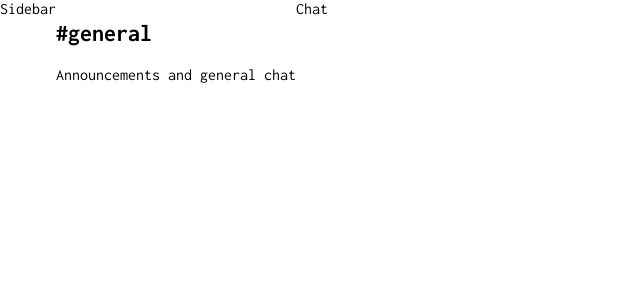
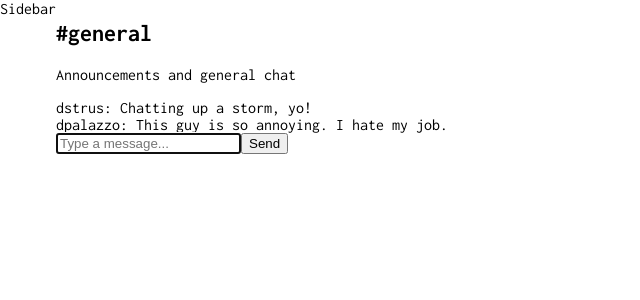
Before and after one commit to Awnead/Slap, a React (Create React App) app: page / in a window 1280 px wide. Shown: the top 300 px of the page, without its empty margins (0-640 px from the left). Built offline with nearby package versions, Linux system fonts and the light colour scheme.

Commit message:
Add messages to chats state

```diff
--- a/src/Chat.js
+++ b/src/Chat.js
@@ -1,10 +1,25 @@
 import React, {Component} from 'react'
+import ChatHeader from './ChatHeader'
+import MessageList from './MessageList'
+import MessageForm from './MessageForm'
 
 class Chat extends Component {
+    constructor() {
+        super()
+
+        this.state = {
+            messages: [
+                { id: 1, userName: 'dstrus', body: 'Chatting up a storm, yo!' },
+                { id: 2, userName: 'dpalazzo', body: 'This guy is so annoying. I hate my job.' },
+              ],
+        }
+    }
     render() {
         return (
             <div className="Chat">
-                Chat
+                <ChatHeader />
+                <MessageList messages={this.state.messages}/>
+                <MessageForm />
             </div>
         )
     }
--- a/src/Main.js
+++ b/src/Main.js
@@ -1,7 +1,6 @@
 import React, {Component} from 'react'
 
 import Sidebar from './Sidebar'
-import ChatHeader from './ChatHeader'
 import Chat from './Chat'
 
 class Main extends Component {
@@ -9,7 +8,6 @@ class Main extends Component {
         return (
             <div className="Main" style={styles}>
                 <Sidebar />
-                <ChatHeader />
                 <Chat />
             </div>
         )
--- /dev/null
+++ b/src/Message.js
@@ -0,0 +1,11 @@
+import React from 'react'
+
+const Message = (props) => {
+    return (
+        <div className="Message">
+        {props.message.userName}: {props.message.body}
+        </div>
+    )
+}
+
+export default Message
--- /dev/null
+++ b/src/MessageForm.js
@@ -0,0 +1,22 @@
+import React, {Component} from 'react'
+
+class MessageForm extends Component {
+    render() {
+        return (
+            <form className="MesageForm">
+                <input
+                    type="text"
+                    name="body"
+                    placeholder="Type a message..."
+                    autoFocus
+                    required
+                />
+                <button type="submit">
+                Send
+                </button>
+            </form>
+        )
+    }
+}
+
+export default MessageForm
--- /dev/null
+++ b/src/MessageList.js
@@ -0,0 +1,15 @@
+import React from 'react'
+
+import Message from './Message'
+
+const MessageList = (props) => {
+    return(
+        <div clasName="MessageList">
+        {props.messages.map(msg => (
+            <Message message={msg} key={msg.id}/>
+        )) }
+        </div>
+    )
+}
+
+export default MessageList
```
